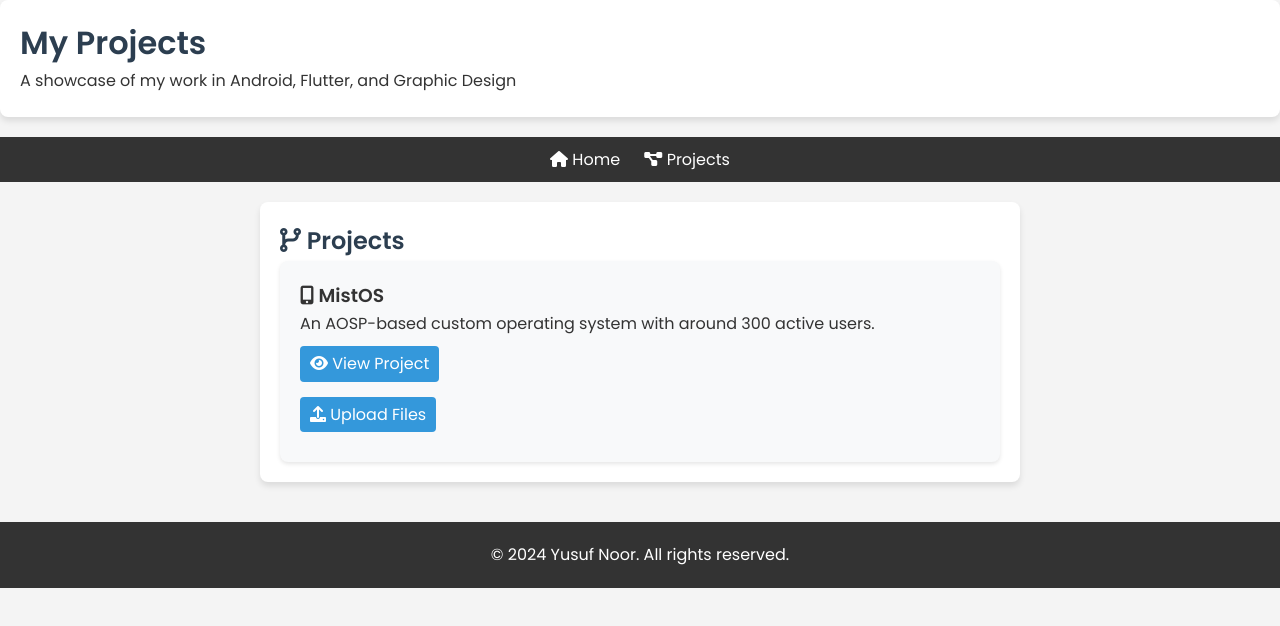
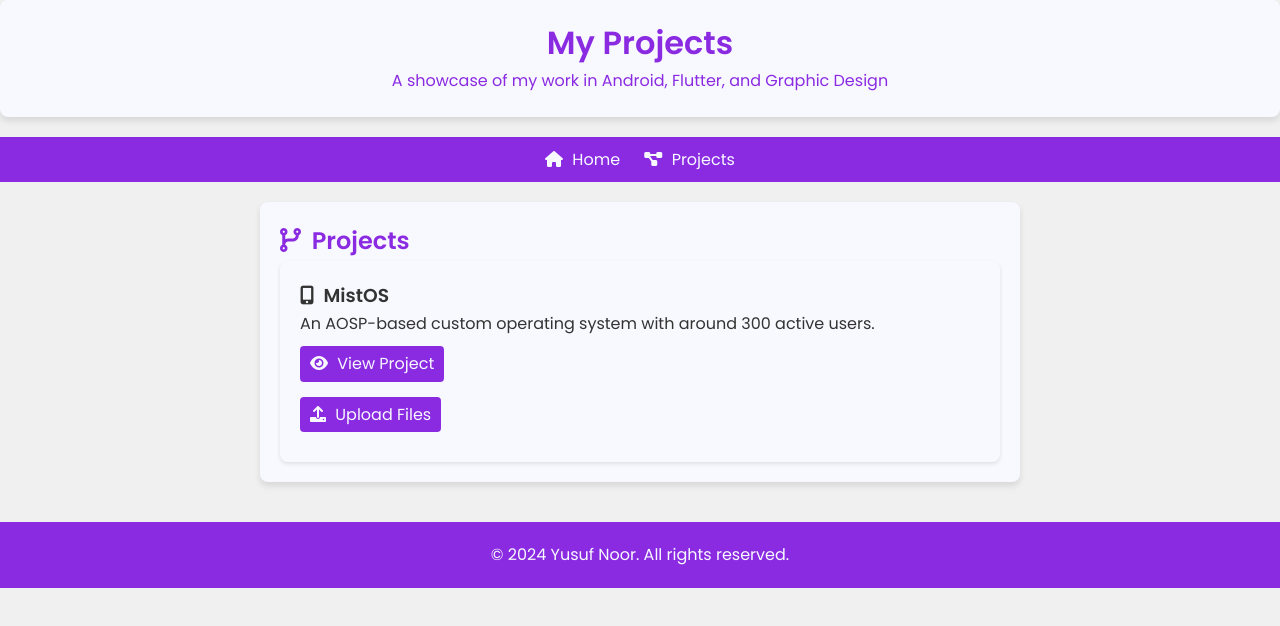
Before and after one commit to yusufnoor786/website, a plain HTML site: page projects.html in a window 1280 px wide. Drawn offline with Linux system fonts and the light colour scheme.

Commit message:
sync with new changes

```diff
--- a/styles.css
+++ b/styles.css
@@ -1,3 +1,10 @@
+:root {
+    --primary-color: #8A2BE2; /* Light purple */
+    --secondary-color: #F8F8FF; /* White */
+    --text-color: #333;
+    --background-color: #F0F0F0;
+}
+
 * {
     margin: 0;
     padding: 0;
@@ -7,8 +14,8 @@
 body {
     font-family: 'Poppins', sans-serif;
     line-height: 1.6;
-    color: #333;
-    background-color: #f4f4f4;
+    color: var(--text-color);
+    background-color: var(--background-color);
 }
 
 .loading-screen {
@@ -17,7 +24,7 @@ body {
     left: 0;
     width: 100%;
     height: 100%;
-    background-color: #fff;
+    background-color: var(--secondary-color);
     display: flex;
     justify-content: center;
     align-items: center;
@@ -25,8 +32,8 @@ body {
 }
 
 .loader {
-    border: 5px solid #f3f3f3;
-    border-top: 5px solid #3498db;
+    border: 5px solid var(--background-color);
+    border-top: 5px solid var(--primary-color);
     border-radius: 50%;
     width: 50px;
     height: 50px;
@@ -39,7 +46,7 @@ body {
 }
 
 .card {
-    background-color: #fff;
+    background-color: var(--secondary-color);
     border-radius: 8px;
     box-shadow: 0 4px 6px rgba(0, 0, 0, 0.1);
     padding: 20px;
@@ -65,29 +72,18 @@ header {
 
 .header-content {
     display: flex;
-    justify-content: space-between;
+    justify-content: center;
     align-items: center;
+    text-align: center;
 }
 
 .text-content {
     flex: 1;
 }
 
-.profile-image {
-    width: 200px;
-    height: 200px;
-    border-radius: 50%;
-    overflow: hidden;
-}
-
-.profile-image img {
-    width: 100%;
-    height: 100%;
-    object-fit: cover;
-}
-
 .wave-text {
     animation: wave 2s ease-in-out infinite;
+    color: var(--primary-color);
 }
 
 @keyframes wave {
@@ -96,13 +92,13 @@ header {
 }
 
 nav {
-    background-color: #333;
+    background-color: var(--primary-color);
     padding: 10px;
     text-align: center;
 }
 
 nav a {
-    color: #fff;
+    color: var(--secondary-color);
     text-decoration: none;
     margin: 0 10px;
 }
@@ -114,7 +110,7 @@ main {
 }
 
 h1, h2 {
-    color: #2c3e50;
+    color: var(--primary-color);
 }
 
 ul {
@@ -128,7 +124,7 @@ ul {
 }
 
 .project-item {
-    background-color: #f8f9fa;
+    background-color: var(--secondary-color);
     border-radius: 8px;
     padding: 20px;
     box-shadow: 0 2px 4px rgba(0,0,0,0.1);
@@ -138,8 +134,8 @@ ul {
     display: inline-block;
     margin-top: 10px;
     padding: 5px 10px;
-    background-color: #3498db;
-    color: white;
+    background-color: var(--primary-color);
+    color: var(--secondary-color);
     text-decoration: none;
     border-radius: 4px;
 }
@@ -155,8 +151,8 @@ ul {
 .file-label {
     display: inline-block;
     padding: 5px 10px;
-    background-color: #3498db;
-    color: white;
+    background-color: var(--primary-color);
+    color: var(--secondary-color);
     cursor: pointer;
     border-radius: 4px;
 }
@@ -168,8 +164,8 @@ ul {
 footer {
     text-align: center;
     padding: 20px;
-    background-color: #333;
-    color: #fff;
+    background-color: var(--primary-color);
+    color: var(--secondary-color);
 }
 
 .scroll-reveal {
@@ -182,3 +178,8 @@ footer {
     opacity: 1;
     transform: translateY(0);
 }
+
+/* Icons */
+i {
+    margin-right: 5px;
+}
```
